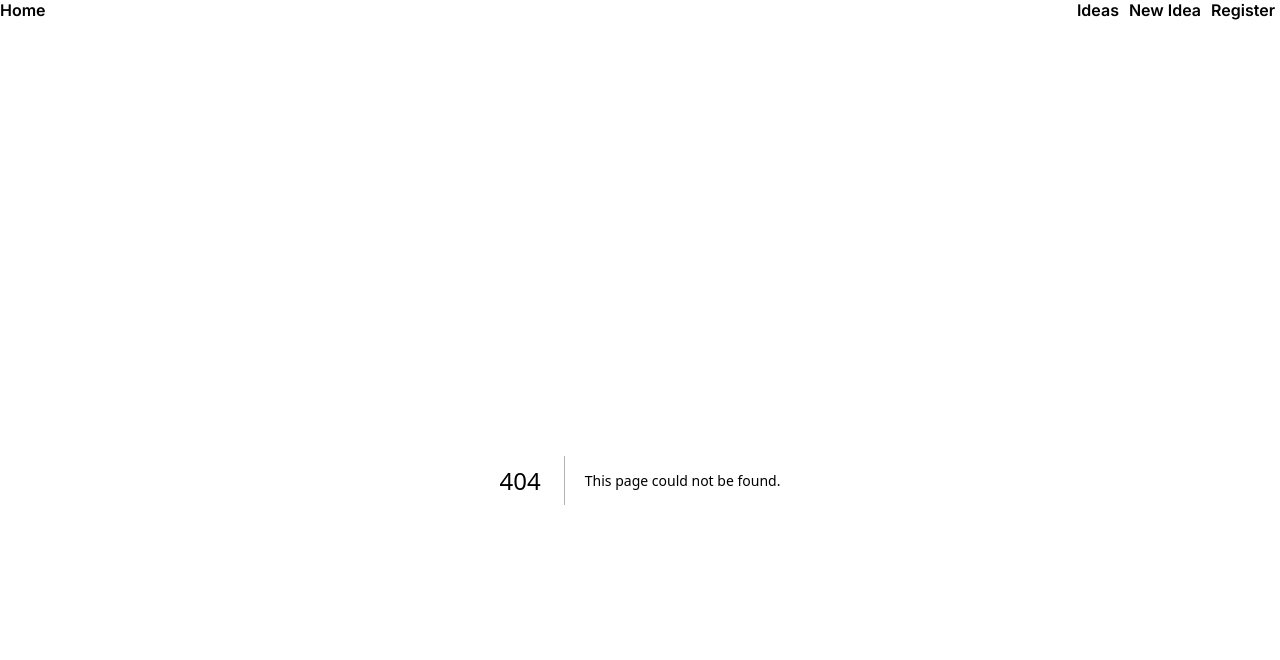
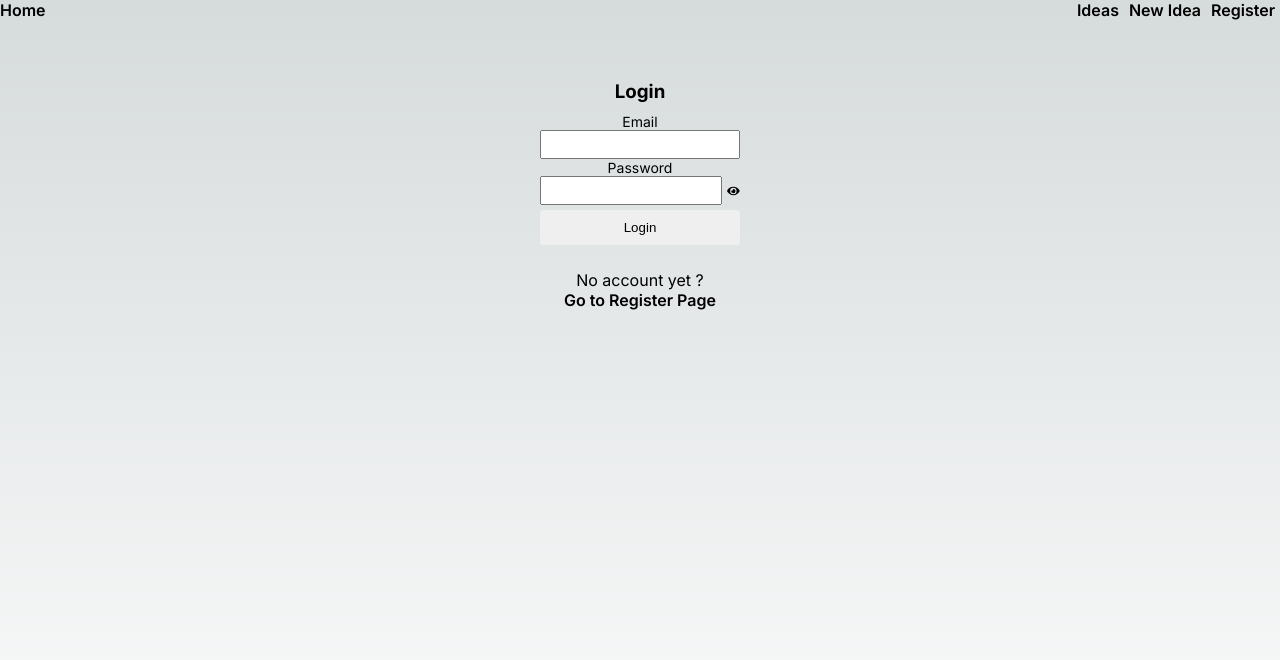
Before and after one commit to AmaurySemery/next_app_ideas, a Next.js app: page /login in a window 1280 px wide. Before the commit this address had no page. Shown: the top 660 px of the page. Built offline with nearby package versions, Linux system fonts and the light colour scheme.

Commit message:
Loguer un utilisateur avec son email et son mot de passe

```diff
--- /dev/null
+++ b/app/components/LoginForm.jsx
@@ -0,0 +1,82 @@
+'use client';
+
+import Link from "next/link";
+import { useState } from "react";
+import { FaEye, FaEyeSlash } from "react-icons/fa";
+
+async function loginUser(data) {
+    const URL = 'http://localhost:3000/api/auth';
+    const options = {
+        method: 'POST',
+        headers: {
+            'Content-Type': 'application/json'
+        },
+        body: JSON.stringify(data)
+    };
+    const response = await fetch(URL, options);
+    return response;
+}
+
+export default function LoginForm() {
+    const [email, setEmail] = useState('');
+    const [password, setPassword] = useState('');
+    const [message, setMessage] = useState('');
+    const [showPassword, setShowPassword] = useState(false);
+    const [hasError, setHasError] = useState(false);
+
+    async function handleSubmit(e) {
+        e.preventDefault();
+        if (email === '' || password === '') {
+            setMessage('Please Fill In All Fields');
+            setHasError(true);
+            return;
+        }
+        setHasError(false);
+        const response = await loginUser({email, password, task:'login'});
+        const responseJson = await response.json();
+        if (responseJson.status === 200) {
+            setEmail('');
+            setPassword('');
+            setMessage(responseJson.message);
+            setTimeout(() => {
+                setMessage('')
+            }, 4000)
+        } else {
+            setHasError(true);
+            setMessage(responseJson.message);
+        }
+    }
+
+    function toggleShow() {
+        setShowPassword(current => !current);
+    }
+
+    return (
+      <>
+        <div className="form-container">
+          <form onSubmit={handleSubmit} className="form">
+            <label htmlFor="email">Email</label>
+            <input
+              type="text"
+              id="email"
+              value={email}
+              onInput={(e) => setEmail(e.target.value)}
+            />
+            <label htmlFor="password">Password</label>
+            <div className="pass-eye">
+              <input
+                type={showPassword ? "text" : "password"}
+                id="password"
+                value={password}
+                onInput={(e) => setPassword(e.target.value)}
+              />{" "}
+              {showPassword && <FaEyeSlash onClick={toggleShow} />}
+              {!showPassword && <FaEye onClick={toggleShow} />}
+            </div>
+            <input type="submit" value="Login" className="btn" />
+          </form>
+        </div>
+        No account yet ? <Link href='/register'>Go to Register Page</Link>
+      </>
+    );
+}
--- a/app/components/RegisterForm.jsx
+++ b/app/components/RegisterForm.jsx
@@ -1,5 +1,6 @@
 'use client';
 
+import Link from "next/link";
 import { useState } from "react";
 import { FaEye, FaEyeSlash } from "react-icons/fa";
 
@@ -98,6 +99,7 @@ export default function RegisterForm() {
             <input type="submit" value="Create" className="btn" />
           </form>
         </div>
+        Already have an account ? <Link href="/login">Go to Login Page</Link>
         {message && <div className={hasError ? 'error' : 'ok'}>{message}</div>}
       </>
     );
--- a/app/globals.css
+++ b/app/globals.css
@@ -112,7 +112,8 @@ a {
   height: 100vh;
 }
 
-h3 {
+.main h3 {
+  text-align: center;
   padding-bottom: 10px;
 }
 
--- /dev/null
+++ b/app/login/page.jsx
@@ -0,0 +1,10 @@
+import LoginForm from "../components/LoginForm";
+
+export default function Login() {
+    return (
+        <main className="main">
+            <h3>Login</h3>
+            <LoginForm />
+        </main>
+    )
+}
```
